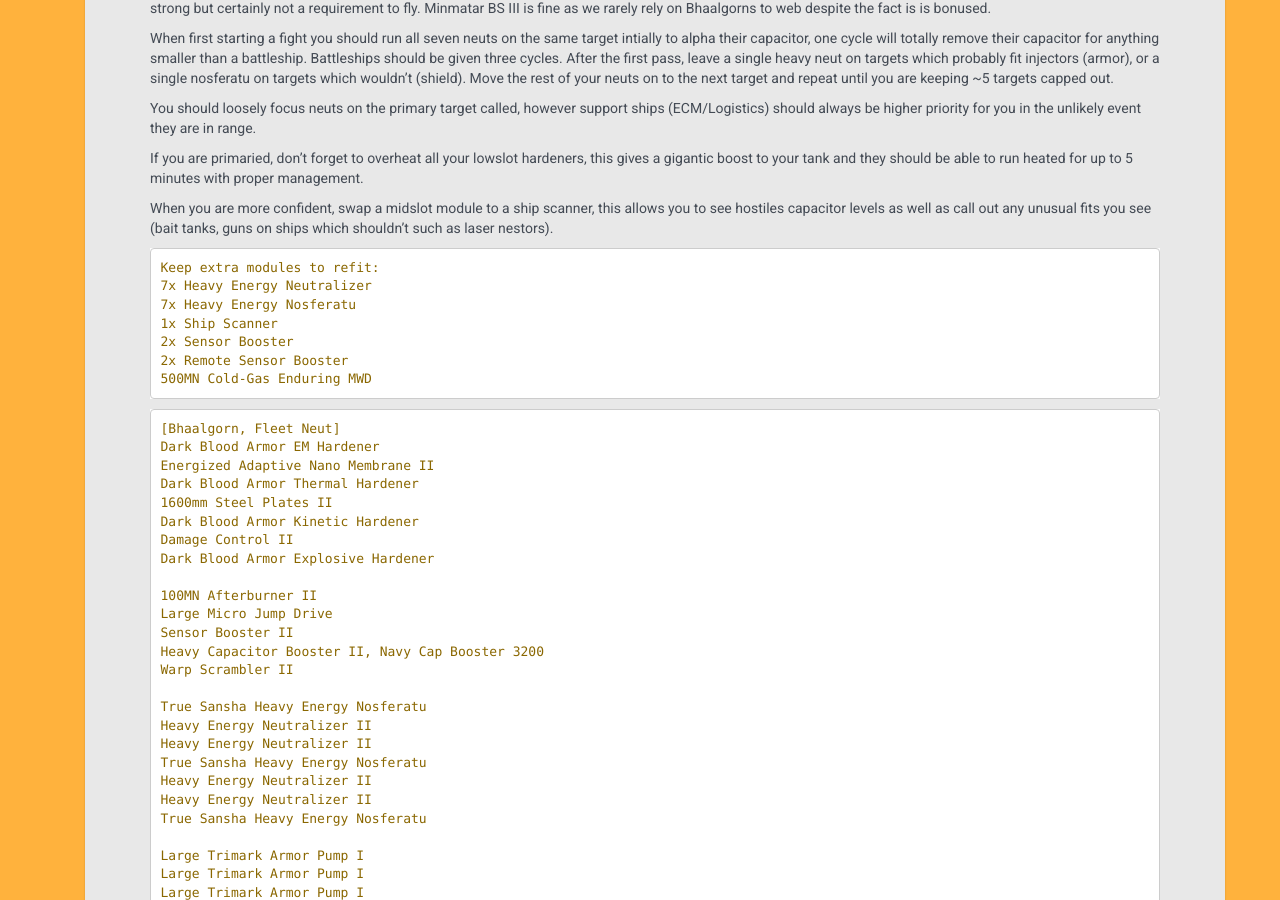
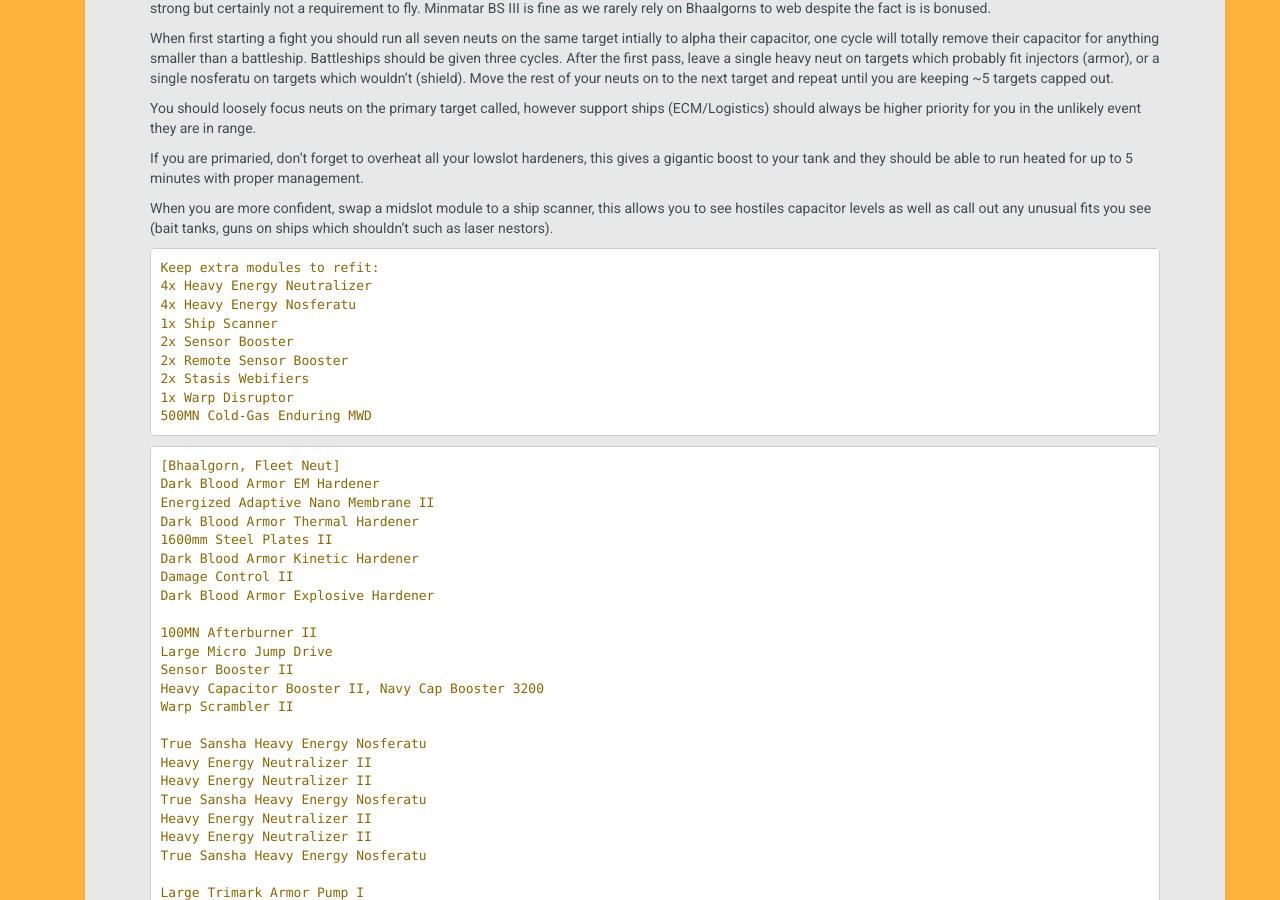
Before and after one commit to all-out/guides, a Jekyll site: the page built from _guides/fittings.md, in a window 1280 px wide and 900 px high, scrolled down 2473 px. Built offline with Jekyll 4.4.1, drawn with Linux system fonts in a browser that asks for light colours.

Commit message:
Update fittings.md

````diff
--- a/_guides/fittings.md
+++ b/_guides/fittings.md
@@ -131,11 +131,13 @@
 
 ```
 Keep extra modules to refit:
-7x Heavy Energy Neutralizer
-7x Heavy Energy Nosferatu
+4x Heavy Energy Neutralizer
+4x Heavy Energy Nosferatu
 1x Ship Scanner
 2x Sensor Booster
 2x Remote Sensor Booster
+2x Stasis Webifiers
+1x Warp Disruptor
 500MN Cold-Gas Enduring MWD
 ```
 
````
